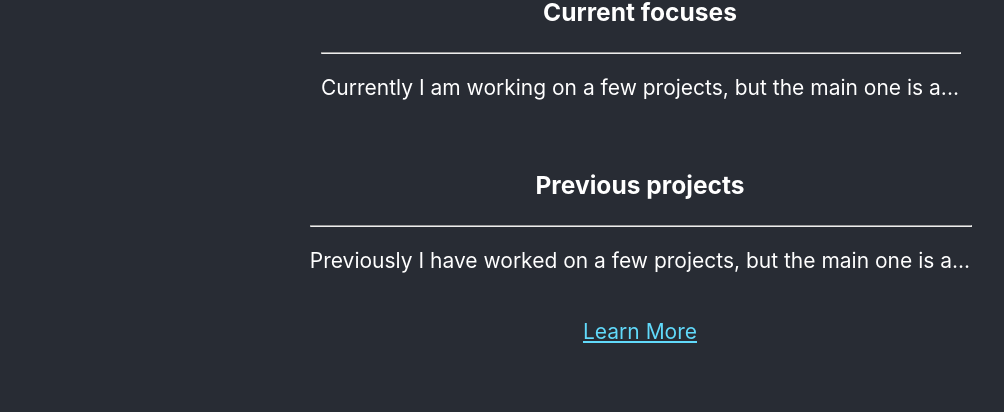
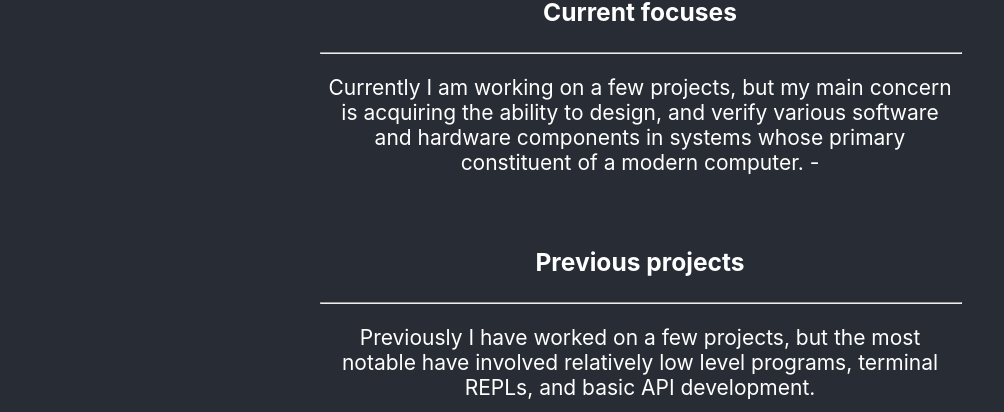
Before and after one commit to kid-gorgeous/ejdev, a React (Create React App) app: page / in a window 1280 px wide. Shown: the part 540-952 px from the top of the page, without its empty margins (0-1004 px from the left). Before the commit the page ends 884 px from the top, so only its background shows below. Built offline with nearby package versions, Linux system fonts and the light colour scheme.

Commit message:
Adding new containers

```diff
--- a/src/App.css
+++ b/src/App.css
@@ -79,6 +79,15 @@ hr {
   width: 100%;
 }
 
+#curr {
+  width: 50%;
+  height: 250px;
+}
+#prev {
+  width: 50%;
+  height: 250px;
+}
+
 /* This stays static DNT */
 .intro-paragraph {
   font-size: 20px;
--- a/src/App.js
+++ b/src/App.js
@@ -29,7 +29,7 @@ function App() {
       {/* Body class that will carry /most/ of the information */}
       <body className="App-body">
 
-        <section>
+        <section id='header'>
           <img src={mountainside} className="App-Window-img" alt="img-window" />
           <br></br>
 
@@ -40,12 +40,18 @@ function App() {
           <br></br>
         </section>
 
+
+
         {/* A container for new information */}
         <section id='curr'>
           {/* <h2>Projects</h2> */}
           <h3>Current focuses</h3>
           <hr></hr>
-          <p className='current-paragraph'>Currently I am working on a few projects, but the main one is a...</p>
+          <p className='current-paragraph'>
+            Currently I am working on a few projects, but my main concern is acquiring the ability to design,
+              and verify various software and hardware components in systems whose primary constituent of a modern computer.
+                -
+          </p>
           <br></br>
         </section>
 
@@ -53,7 +59,10 @@ function App() {
         <section id='prev'>
           <h3>Previous projects</h3>
           <hr></hr>
-          <p className='previous-paragraph'>Previously I have worked on a few projects, but the main one is a...</p>
+          <p className='previous-paragraph'>
+            Previously I have worked on a few projects, but the most notable have involved relatively low level programs,
+                terminal REPLs, and basic API development.
+          </p>
         </section>
 
         {/* A footer for the website */}
```
Also changed, not shown: 2 other files (tests, documents, lock files or other folders).
